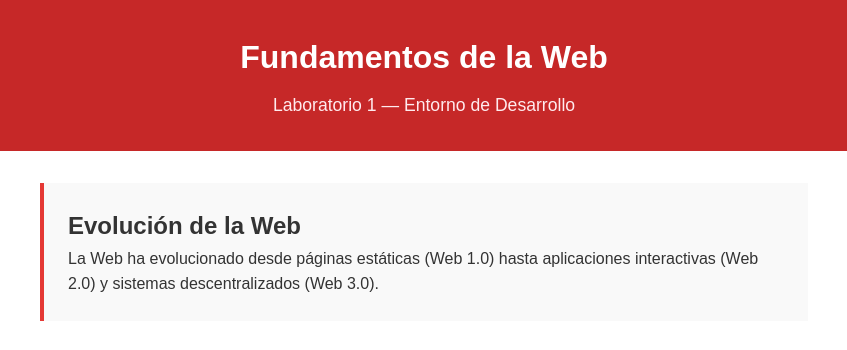
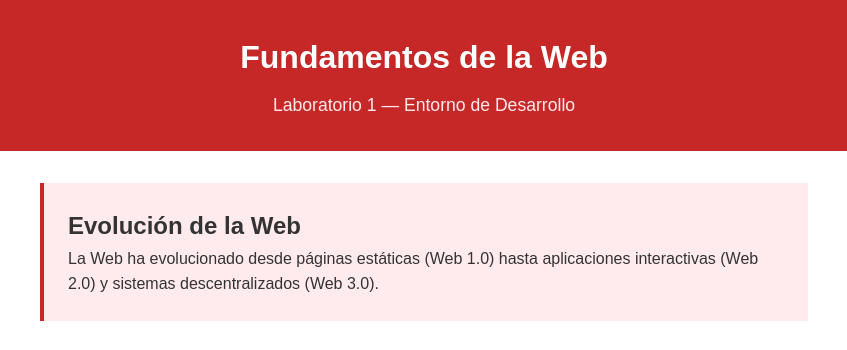
Before and after one commit to OctopusZeroKanagawa/Jimenez-post1-u1, a plain HTML site: page index.html in a window 1280 px wide. In both pictures the pointer is over the element 640 px from the left and 252 px from the top of the page. Shown: the top 350 px of the page, 216-1063 px from the left. Drawn offline with Linux system fonts and the light colour scheme.

Commit message:
style: agregar efecto hover en secciones con transicion CSS

```diff
--- a/css/styles.css
+++ b/css/styles.css
@@ -38,3 +38,8 @@ footer {
   background-color: #8e0000;
   color: #ffffff;
 }
+section:hover {
+  border-left-color: #c62828;
+  background-color: #ffebee;
+  transition: background-color 0.3s ease;
+}
```
